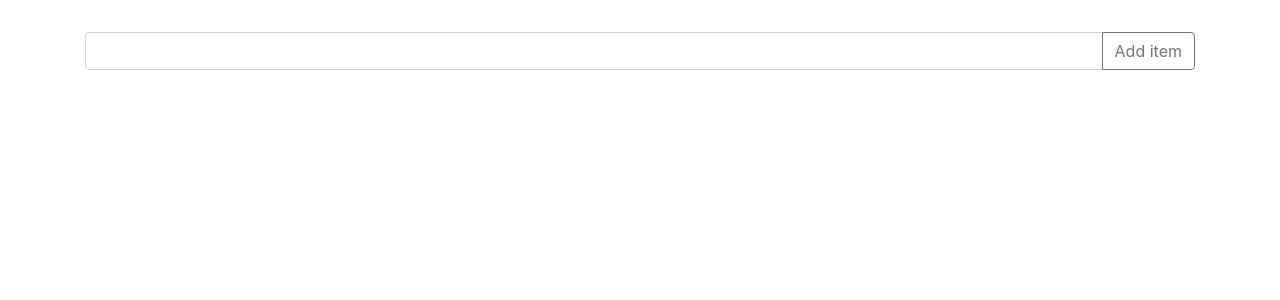
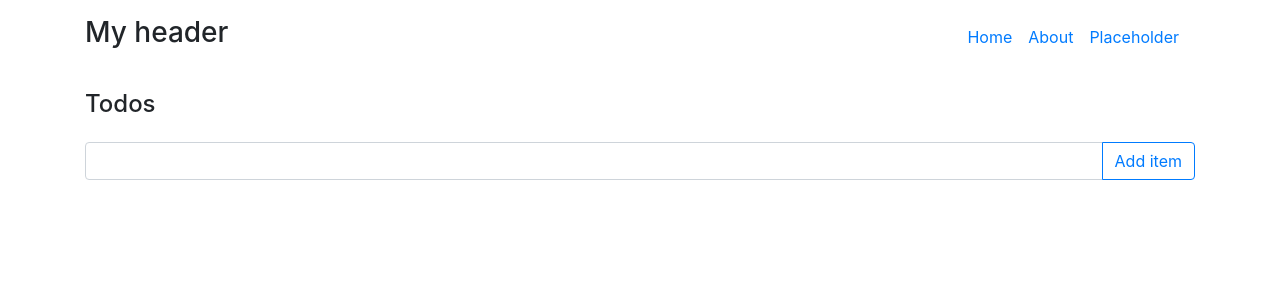
Before and after one commit to Akswii/todolist-react-redux, a React (Create React App) app: page / in a window 1280 px wide. Shown: the top 300 px of the page. Built offline with nearby package versions, Linux system fonts and the light colour scheme.

Commit message:
Add basic routing

```diff
--- a/src/App.css
+++ b/src/App.css
@@ -1,33 +1,20 @@
-.App {
-  text-align: center;
+.myHeader {
+    display: flex;
+    align-items: center;
+    flex-direction: row;
+    margin-bottom: 2rem;
 }
 
-.App-logo {
-  animation: App-logo-spin infinite 20s linear;
-  height: 40vmin;
-  pointer-events: none;
+.myHeader h3 {
+    flex-grow: 1;
 }
 
-.App-header {
-  background-color: #282c34;
-  min-height: 200px;
-  display: flex;
-  flex-direction: column;
-  align-items: center;
-  justify-content: center;
-  font-size: calc(10px + 2vmin);
-  color: white;
+.myHeader ul {
+    display: flex;
+    list-style: none;
+    margin: 0;
 }
 
-.App-link {
-  color: #61dafb;
+.myHeader ul li {
+    margin-right: 1rem;
 }
-
-@keyframes App-logo-spin {
-  from {
-    transform: rotate(0deg);
-  }
-  to {
-    transform: rotate(360deg);
-  }
-}
--- a/src/App.js
+++ b/src/App.js
@@ -1,19 +1,48 @@
 import React from 'react';
 import './App.css';
 import '../node_modules/bootstrap/dist/css/bootstrap.min.css';
+import { BrowserRouter as Router, Route, Link } from "react-router-dom"
 
 // Custom components
 import TodoList from "./components/todo_component/";
 
+const About = () => (
+    <div>
+        <h2>
+            This is my About page
+        </h2>
+        <p>
+            Hello people
+        </p>
+    </div>
+);
+
 function App() {
     return (
-        <>
+        <Router>
             <main>
                 <div className="container mt-3">
-                    <TodoList />
+                    <nav className="myHeader">
+                        <h3>
+                            My header
+                        </h3>
+                        <ul>
+                            <li>
+                                <Link to="/">Home</Link>
+                            </li>
+                            <li>
+                                <Link to="/about/">About</Link>
+                            </li>
+                            <li>
+                                <Link to="/placeholder/">Placeholder</Link>
+                            </li>
+                        </ul>
+                    </nav>
+                    <Route path="/" exact component={TodoList} />
+                    <Route path="/about" exact component={About} />
                 </div>
             </main>
-        </>
+        </Router>
     );
 }
 
--- a/src/components/todo_component/addTodo/index.js
+++ b/src/components/todo_component/addTodo/index.js
@@ -8,9 +8,7 @@ const AddTodo = (props) => {
 
     const updateInput = (val) => setInput(val);
 
-    const handleAddTodo = () => {
-        props.addTodo(input);
-    }
+    const handleAddTodo = () => input ? props.addTodo(input) : null
 
     return (
         <div className="input-group mt-3">
@@ -23,7 +21,7 @@ const AddTodo = (props) => {
             />
             <div className="input-group-append">
                 <button
-                    className="btn btn-outline-secondary"
+                    className="btn btn-outline-primary"
                     type="button"
                     id="button-addon2"
                     onClick={handleAddTodo}
--- a/src/components/todo_component/todoList/index.js
+++ b/src/components/todo_component/todoList/index.js
@@ -11,6 +11,7 @@ const TodoList = (state) => {
 
     return (
         <>
+            <h4>Todos</h4>
             <ul className="list-group">
                 {
                     allTodos.map((todo, index) =>
```
Also changed, not shown: src/components/header/index.js (deleted, +0 -22 lines).
